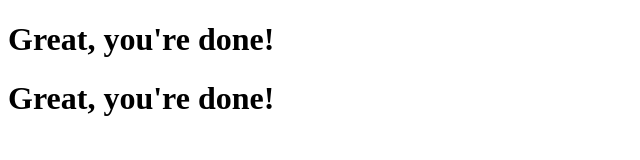
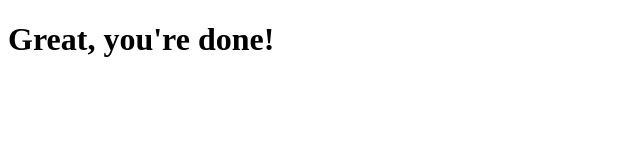
Before and after one commit to edmarinho/jenkins-hands-on, a website: page app/index.html in a window 1280 px wide. Shown: the whole page, without its empty margins (0-640 px from the left). Drawn offline with Linux system fonts and the light colour scheme.

Commit message:
Pronto para a apresentação

```diff
--- a/app/index.html
+++ b/app/index.html
@@ -6,6 +6,5 @@
   </head>
   <body>
     <h1>Great, you're done!</h1>
-    <h1>Great, you're done!</h1>
   </body>
 </html>
```
Also changed, not shown: 1 other file.
